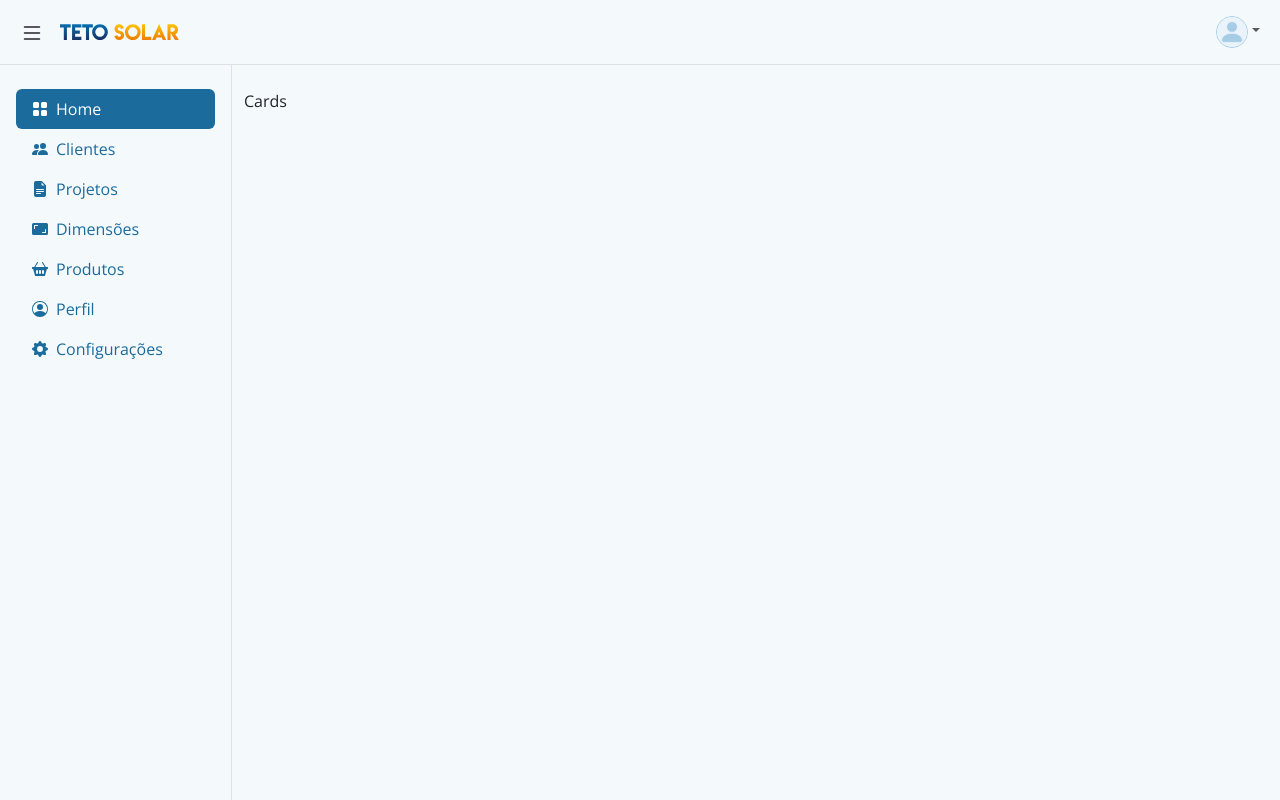
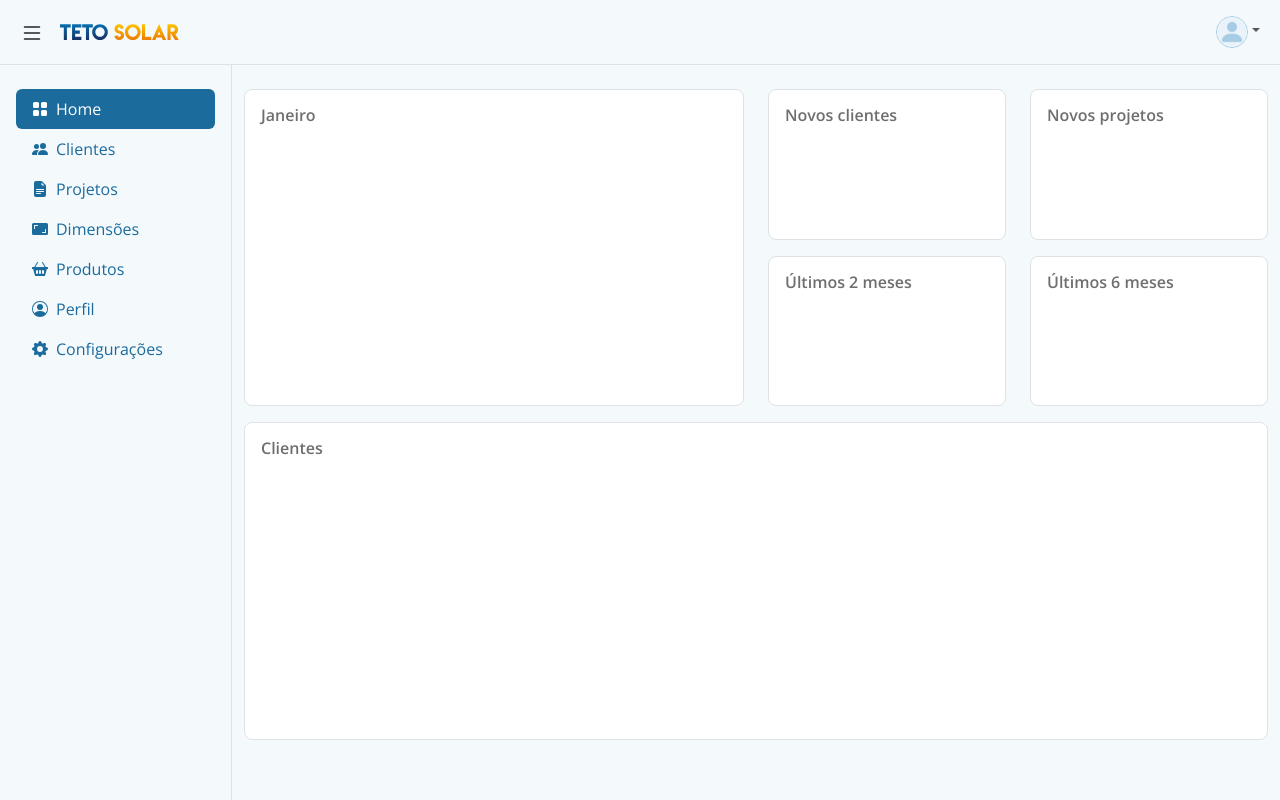
Before and after one commit to Tetohsolar/teto-front, a React (Create React App) app: page / in a window 1280 px wide. Built offline with nearby package versions, Linux system fonts and the light colour scheme.

Commit message:
Update the homepage

```diff
--- a/src/pages/home/Home.js
+++ b/src/pages/home/Home.js
@@ -1,5 +1,6 @@
 import './home.scss';
 import { useContext } from 'react';
+import Card from '../../components/card/Card'
 import Navbar from '../../components/navbar/Navbar';
 import Sidebar from '../../components/sidebar/Sidebar';
 import { SidebarWrapperContext } from '../../context/SidebarWrapperContext';
@@ -16,7 +17,32 @@ const Home = () => {
       >
         <Sidebar />
         <div id="page-content-wrapper" className="container-fluid bg-home py-4">
-          Cards
+          <div className="row">
+              <div className="col-lg-6">
+                <Card cardContentHome='card-content-home' cardTitle ='Janeiro' />
+              </div>
+
+              <div className="col-lg-6">
+                <div className='row'>
+                  <div className="col-sm-6">
+                    <Card cardContentHome='card-content-home-sm' cardTitle ='Novos clientes' />
+                  </div>
+                  <div className="col-sm-6">
+                    <Card cardContentHome='card-content-home-sm' cardTitle ='Novos projetos' />
+                  </div>
+                </div>
+
+                <div className='row'>
+                  <div className="col-sm-6">
+                    <Card cardContentHome='card-content-home-sm' cardTitle ='Últimos 2 meses' />
+                  </div>
+                  <div className="col-sm-6">
+                    <Card cardContentHome='card-content-home-sm' cardTitle ='Últimos 6 meses' />
+                  </div>
+                </div>
+              </div>
+          </div>
+          <Card cardContentHome='card-content-home' cardTitle ='Clientes' />
         </div>
       </div>
     </div>
```
